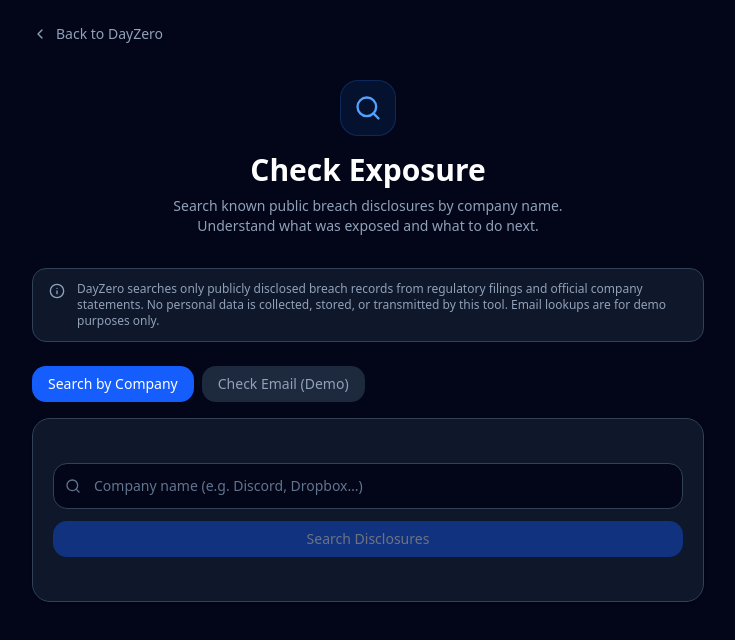
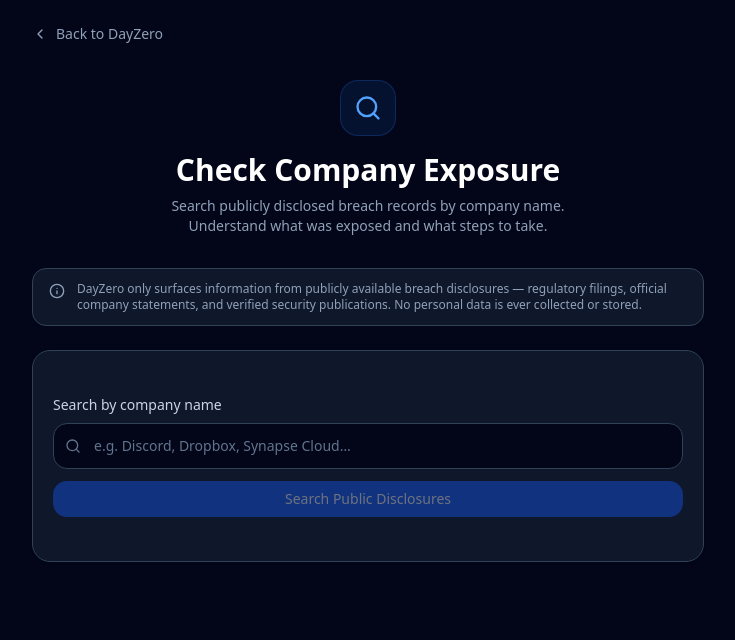
Before and after one commit to ShiXzYz/DayZero, a Next.js app: page /check-exposure in a window 1280 px wide. Shown: the top 640 px of the page, without its empty margins (272-1007 px from the left). Built offline with nearby package versions, Linux system fonts and the light colour scheme.

Commit message:
fixed issues with side bar and removed email search

```diff
--- a/src/app/check-exposure/page.tsx
+++ b/src/app/check-exposure/page.tsx
@@ -4,7 +4,7 @@
 import Link from "next/link";
 import { Card, CardContent } from "@/components/ui/card";
 import { Button } from "@/components/ui/button";
-import { Search, Shield, ChevronLeft, AlertTriangle, CheckCircle, Info } from "lucide-react";
+import { Search, Shield, ChevronLeft, CheckCircle, Info } from "lucide-react";
 
 type Severity = "Critical" | "High" | "Medium" | "Low";
 
@@ -17,8 +17,7 @@
   action: string;
 };
 
-// This is mock/demo data for demonstration purposes only.
-// No real breach lookup is performed. No email data is stored or transmitted.
+// Demo data only — sourced from publicly disclosed breach records.
 const MOCK_BREACH_RESULTS: Breach[] = [
   {
     company: "Vortex Payments",
@@ -26,7 +25,7 @@
     type: "Card Skimming",
     data: "Payment card data, billing addresses",
     severity: "High",
-    action: "Check your bank statements for unauthorized charges. Request a new card.",
+    action: "Check your bank statements for unauthorized charges. Request a new card from your bank.",
   },
   {
     company: "ShopStyle",
@@ -34,7 +33,31 @@
     type: "Data Breach",
     data: "Email addresses, purchase history",
     severity: "Medium",
-    action: "Monitor for phishing attempts using your email address.",
+    action: "Monitor for phishing attempts targeting your inbox.",
+  },
+  {
+    company: "Synapse Cloud",
+    date: "Mar 2026",
+    type: "Ransomware",
+    data: "Employee PII, internal documents, customer contracts",
+    severity: "Critical",
+    action: "Rotate all credentials. Notify affected customers immediately.",
+  },
+  {
+    company: "Discord",
+    date: "Mar 2025",
+    type: "API Abuse",
+    data: "Usernames, email addresses, IP metadata",
+    severity: "Medium",
+    action: "Enable 2FA. Review authorized applications in account settings.",
+  },
+  {
+    company: "Meridian Health",
+    date: "Feb 2026",
+    type: "Data Breach",
+    data: "Names, DOB, SSNs, medical record numbers, insurance IDs",
+    severity: "Critical",
+    action: "Monitor credit reports. Contact Meridian's breach hotline. Consider placing a credit freeze.",
   },
 ];
 
@@ -50,12 +73,15 @@
 
 export default function CheckExposurePage() {
   const [query, setQuery] = useState("");
-  const [checked, setChecked] = useState(false);
-  const [searchType, setSearchType] = useState<"company" | "email">("company");
+  const [searched, setSearched] = useState(false);
 
-  const handleCheck = () => {
-    if (query.trim()) setChecked(true);
+  const handleSearch = () => {
+    if (query.trim()) setSearched(true);
   };
+
+  const matchingBreaches = MOCK_BREACH_RESULTS.filter(b =>
+    b.company.toLowerCase().includes(query.toLowerCase())
+  );
 
   return (
     <div className="min-h-screen bg-slate-950 text-slate-100 p-6">
@@ -72,76 +98,50 @@
           <div className="inline-flex items-center justify-center h-14 w-14 rounded-2xl bg-blue-500/10 border border-blue-500/20 mb-4">
             <Search className="h-7 w-7 text-blue-400" />
           </div>
-          <h1 className="text-3xl font-bold text-white">Check Exposure</h1>
+          <h1 className="text-3xl font-bold text-white">Check Company Exposure</h1>
           <p className="mt-2 text-slate-400 text-sm max-w-md mx-auto">
-            Search known public breach disclosures by company name. Understand what was exposed and what to do next.
+            Search publicly disclosed breach records by company name. Understand what was exposed and what steps to take.
           </p>
         </div>
 
-        {/* Disclaimer banner */}
+        {/* Info banner */}
         <div className="bg-slate-800/50 border border-slate-700 rounded-xl px-4 py-3 mb-6 flex items-start gap-3">
           <Info className="h-4 w-4 text-slate-400 shrink-0 mt-0.5" />
           <p className="text-xs text-slate-400">
-            DayZero searches only publicly disclosed breach records from regulatory filings and official company statements.
-            No personal data is collected, stored, or transmitted by this tool. Email lookups are for demo purposes only.
+            DayZero only surfaces information from publicly available breach disclosures — regulatory filings,
+            official company statements, and verified security publications. No personal data is ever collected or stored.
           </p>
         </div>
 
-        {/* Search type toggle */}
-        <div className="flex gap-2 mb-4">
-          {(["company", "email"] as const).map(type => (
-            <button
-              key={type}
-              onClick={() => { setSearchType(type); setChecked(false); setQuery(""); }}
-              className={`px-4 py-2 rounded-xl text-sm font-medium transition-all ${
-                searchType === type
-                  ? "bg-blue-600 text-white"
-                  : "bg-slate-800 text-slate-400 hover:bg-slate-700"
-              }`}
-            >
-              {type === "company" ? "Search by Company" : "Check Email (Demo)"}
-            </button>
-          ))}
-        </div>
-
-        {/* Search card */}
+        {/* Search */}
         <Card className="bg-slate-900 border border-slate-700 rounded-2xl mb-6">
           <CardContent className="p-5">
+            <label className="text-sm font-medium text-slate-300 block mb-2">Search by company name</label>
             <div className="relative">
               <Search className="absolute left-3 top-1/2 -translate-y-1/2 h-4 w-4 text-slate-500" />
               <input
                 value={query}
-                onChange={e => { setQuery(e.target.value); setChecked(false); }}
-                onKeyDown={e => e.key === "Enter" && handleCheck()}
-                placeholder={
-                  searchType === "company"
-                    ? "Company name (e.g. Discord, Dropbox…)"
-                    : "your@email.com (demo only — no real lookup)"
-                }
+                onChange={e => { setQuery(e.target.value); setSearched(false); }}
+                onKeyDown={e => e.key === "Enter" && handleSearch()}
+                placeholder="e.g. Discord, Dropbox, Synapse Cloud…"
                 className="w-full rounded-xl bg-slate-950 text-slate-100 placeholder:text-slate-500 border border-slate-700 focus:outline-none focus:ring-2 focus:ring-blue-500 pl-10 pr-4 py-3 text-sm"
               />
             </div>
             <Button
-              onClick={handleCheck}
+              onClick={handleSearch}
               disabled={!query.trim()}
               className="w-full mt-3 rounded-xl bg-blue-600 hover:bg-blue-500 disabled:opacity-40"
             >
-              Search Disclosures
+              Search Public Disclosures
             </Button>
           </CardContent>
         </Card>
 
         {/* Results */}
-        {checked && (
+        {searched && (
           <div className="space-y-4">
-            {searchType === "company" ? (
-              <>
-                {MOCK_BREACH_RESULTS.some(b =>
-                  b.company.toLowerCase().includes(query.toLowerCase())
-                ) ? (
-                  MOCK_BREACH_RESULTS.filter(b =>
-                    b.company.toLowerCase().includes(query.toLowerCase())
-                  ).map((breach, i) => (
+            {matchingBreaches.length > 0 ? (
+              matchingBreaches.map((breach, i) => (
                 <Card key={i} className="bg-slate-900 border border-slate-700 rounded-2xl">
                   <CardContent className="p-5">
                     <div className="flex items-start justify-between">
@@ -154,11 +154,11 @@
                       </span>
                     </div>
                     <div className="mt-3 bg-slate-950/60 border border-slate-800 rounded-lg px-3 py-2">
-                          <p className="text-xs text-slate-500 mb-1 font-medium">DATA EXPOSED</p>
+                      <p className="text-xs text-slate-500 mb-1 font-medium uppercase tracking-wider">Data Exposed</p>
                       <p className="text-xs text-slate-300">{breach.data}</p>
                     </div>
                     <div className="mt-2 bg-blue-950/40 border border-blue-800/30 rounded-lg px-3 py-2">
-                          <p className="text-xs text-blue-400 mb-1 font-medium">RECOMMENDED ACTION</p>
+                      <p className="text-xs text-blue-400 mb-1 font-medium uppercase tracking-wider">Recommended Action</p>
                       <p className="text-xs text-blue-200">{breach.action}</p>
                     </div>
                   </CardContent>
@@ -178,31 +178,15 @@
                 </CardContent>
               </Card>
             )}
-              </>
-            ) : (
-              <Card className="bg-slate-900 border border-slate-700 rounded-2xl">
-                <CardContent className="p-6 text-center">
-                  <AlertTriangle className="h-8 w-8 text-yellow-400 mx-auto mb-3" />
-                  <p className="text-white font-medium">Demo mode</p>
-                  <p className="text-sm text-slate-400 mt-2 max-w-sm mx-auto">
-                    Email-based exposure lookup is a demo feature. DayZero does not perform real-time email breach lookups
-                    or store any email addresses entered here.
-                  </p>
-                  <p className="text-xs text-slate-600 mt-3">
-                    For real breach monitoring, services like HaveIBeenPwned (haveibeenpwned.com) provide email lookup using k-anonymity.
-                  </p>
-                </CardContent>
-              </Card>
-            )}
 
-            {/* Shield tip */}
+            {/* Prompt to set alerts */}
             <Card className="bg-slate-900/50 border border-slate-800 rounded-2xl">
               <CardContent className="p-4 flex items-start gap-3">
                 <Shield className="h-5 w-5 text-blue-400 shrink-0 mt-0.5" />
                 <div>
-                  <p className="text-sm font-medium text-white">Stay ahead of future breaches</p>
+                  <p className="text-sm font-medium text-white">Stay ahead of future incidents</p>
                   <p className="text-xs text-slate-400 mt-1">
-                    Set up alerts to be notified the moment a company you use reports an incident.
+                    Set up alerts to be notified the moment a company you care about reports a breach.
                   </p>
                   <Link href="/get-alerts">
                     <button className="mt-2 text-xs text-blue-400 hover:text-blue-300 transition-colors">
--- a/src/app/globals.css
+++ b/src/app/globals.css
@@ -120,7 +120,8 @@
   * {
     @apply border-border outline-ring/50;
   }
-  body {
-    @apply bg-background text-foreground;
+  html, body {
+    @apply bg-slate-950 text-slate-100;
+    color-scheme: dark;
   }
 }
--- a/src/app/page.tsx
+++ b/src/app/page.tsx
@@ -189,7 +189,7 @@
     <div className="min-h-screen bg-slate-950 text-slate-100">
       {/* Nav */}
       <nav className="border-b border-slate-800 bg-slate-950/90 backdrop-blur sticky top-0 z-50">
-        <div className="max-w-6xl mx-auto px-6 py-3 flex items-center justify-between">
+        <div className="max-w-5xl mx-auto px-4 py-3 flex items-center justify-between">
           <div className="flex items-center gap-2">
             <Shield className="h-6 w-6 text-blue-400" />
             <span className="text-xl font-bold text-white tracking-tight">DayZero</span>
@@ -217,7 +217,7 @@
         </div>
       </nav>
 
-      <div className="max-w-6xl mx-auto px-6 py-10 grid grid-cols-1 lg:grid-cols-[1fr_320px] gap-8">
+      <div className="max-w-5xl mx-auto px-4 py-10 grid grid-cols-1 xl:grid-cols-[1fr_300px] gap-8">
         {/* Main Feed */}
         <div>
           {/* Hero */}
@@ -369,7 +369,7 @@
         </div>
 
         {/* Sidebar */}
-        <aside className="space-y-6">
+        <aside className="space-y-6 min-w-0">
           {/* Stats */}
           <Card className="bg-slate-900 border border-slate-700 rounded-2xl">
             <CardContent className="p-5">
@@ -451,7 +451,7 @@
 
       {/* How it works */}
       <div className="border-t border-slate-800 bg-slate-900/50 mt-12">
-        <div className="max-w-6xl mx-auto px-6 py-16">
+        <div className="max-w-5xl mx-auto px-4 py-16">
           <h2 className="text-2xl font-bold text-white text-center mb-10">How DayZero works</h2>
           <div className="grid md:grid-cols-3 gap-6">
             {[
```
Lines whose indentation alone changed are shown as unchanged.
